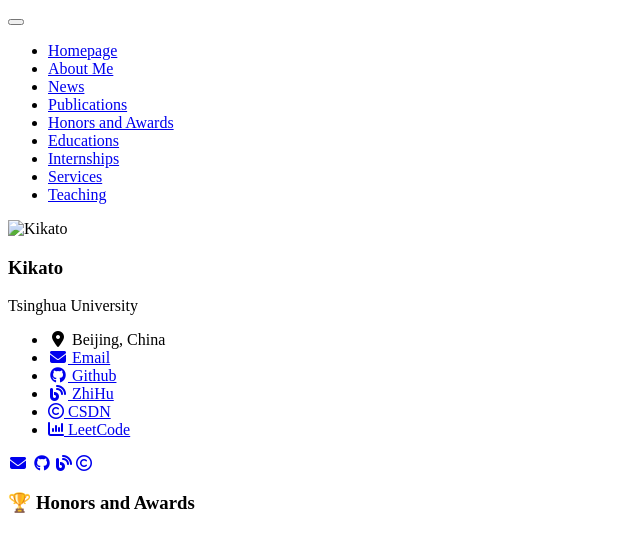
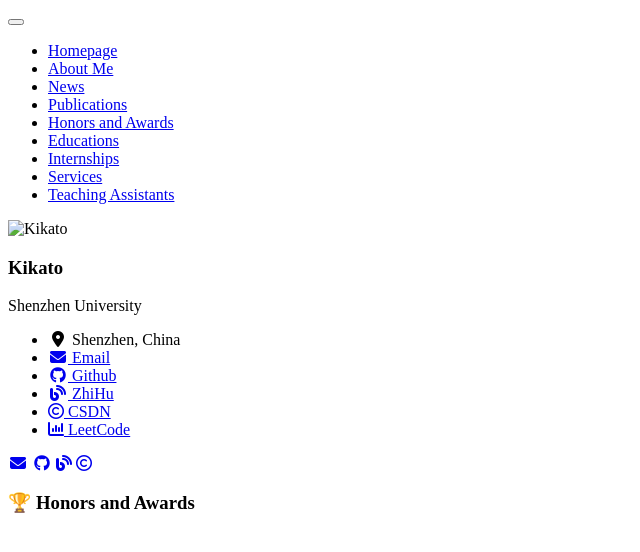
Before and after one commit to kikato2022/kikato2022.github.io, a Jekyll site: the page built from _pages/includes/honers.md, in a window 1280 px wide. Shown: the top 552 px of the page, without its empty margins (0-640 px from the left). Built offline with Jekyll 4.4.1, drawn with Linux system fonts in a browser that asks for light colours; nearby versions of some CDN libraries; our own code applies the rules of GitHub Pages for plain Markdown files.

Commit message:
change somethine

```diff
--- a/_config.yml
+++ b/_config.yml
@@ -23,8 +23,8 @@
 author:
   name: "Kikato"
   avatar: "images/github.jpg"
-  bio: "Tsinghua University"
-  location: "Beijing, China"
+  bio: "Shenzhen University"
+  location: "Shenzhen, China"
   employer:
   pubmed:
   googlescholar:
@@ -32,6 +32,7 @@
   zhihu: "mou-cheng-jie-64"
   csdn: "weixin_40064300"
   leetcode: "silent_code"
+  github: "kikato2022"
   researchgate:  # example: "https://www.researchgate.net/profile/yourprofile"
   uri:
   bitbucket:
@@ -40,7 +41,6 @@
   flickr:
   facebook:
   foursquare:
-  github: "kikato2022"
   google_plus:
   keybase:
   instagram:
--- a/_data/navigation.yml
+++ b/_data/navigation.yml
@@ -24,5 +24,5 @@
   - title: "Services"
     url: "/#-services"
 
-  - title: "Teaching"
-    url: "/#-teaching"
+  - title: "Teaching Assistants"
+    url: "/#-teaching-Assistants"
```
